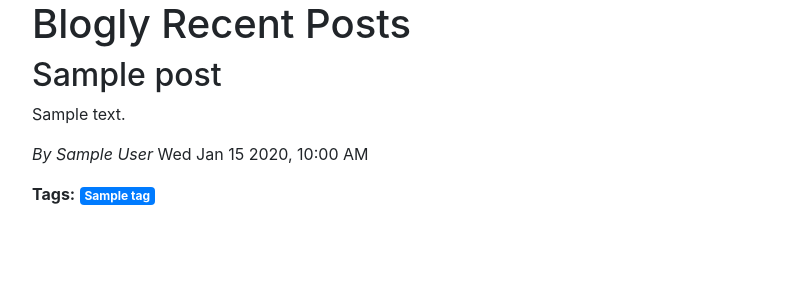
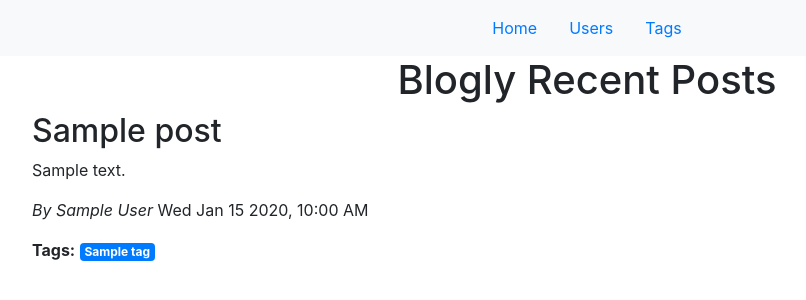
Before and after one commit to blakes24/Blogly, a Flask app: page / in a window 1280 px wide. Shown: the top 300 px of the page, without its empty margins (53-859 px from the left). Run offline with Flask 2, Linux system fonts and the light colour scheme; tables that the repository leaves empty hold one stand-in row (values such as "Sample post").

Commit message:
add navbar, adjust home page

```diff
--- a/templates/base.html
+++ b/templates/base.html
@@ -7,6 +7,20 @@
     <title>{%block title%}{% endblock %}</title>
 </head>
 <body>
+    <nav class="navbar navbar-dark bg-light justify-content-center">
+        <ul class="nav justify-content-center">
+            <li class="nav-item">
+              <a class="nav-link" href="/">Home</a>
+            </li>
+            <li class="nav-item">
+              <a class="nav-link" href="/users">Users</a>
+            </li>
+            <li class="nav-item">
+              <a class="nav-link" href="/tags">Tags</a>
+            </li>
+          </ul>
+    </nav>
+
     <div class="container">
     {% block content %}
     {% endblock %}
--- a/templates/home.html
+++ b/templates/home.html
@@ -3,7 +3,7 @@
 {% block title %}Blogly{% endblock %}
 
 {% block content %}
-<h1>Blogly Recent Posts</h1>
+<h1 class="text-center">Blogly Recent Posts</h1>
 {% for post in posts %}
 <h2>{{post.title}}</h2>
 <p>{{post.content}}</p>
--- a/templates/post-detail.html
+++ b/templates/post-detail.html
@@ -18,5 +18,5 @@
     <input type="submit" value="Delete" formaction="/posts/{{post.id}}/delete" formmethod="POST" class="btn btn-danger">
 </form>
 
-<a href="/users">All Users</a>
+<a href="/users/{{post.user.id}}">Back</a>
 {% endblock %}
--- a/templates/user-details.html
+++ b/templates/user-details.html
@@ -18,5 +18,4 @@
 <form action="/users/{{user.id}}/posts/new" method="GET">
     <input type="submit" value="Add Post" class="btn btn-primary">
 </form>
-<a href="/users">All Users</a>
 {% endblock %}
```
